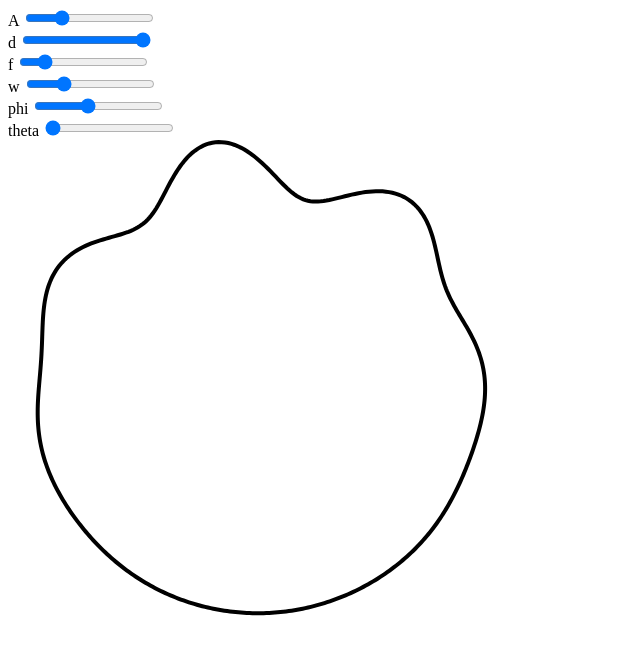
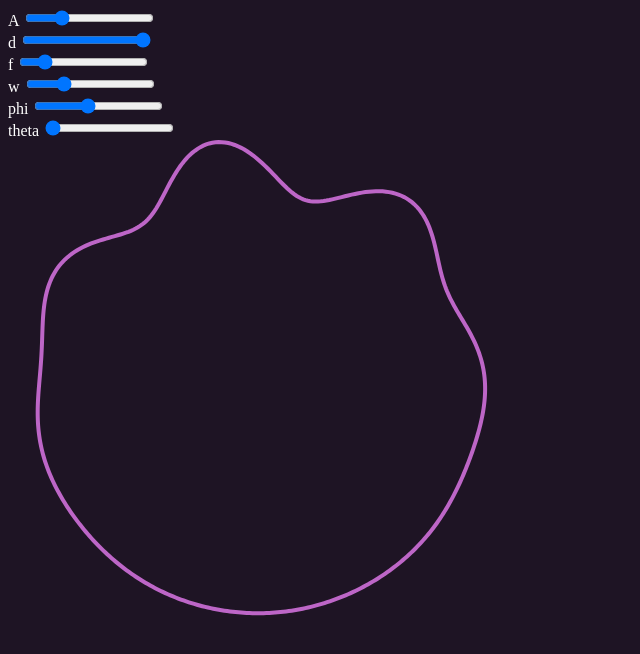
Before and after one commit to loboyd/parametric-neon, a plain HTML site: page index.html in a window 1280 px wide. Shown: the whole page, without its empty margins (0-640 px from the left). Drawn offline with Linux system fonts and the light colour scheme.

Commit message:
Add nice colors

```diff
--- a/index.html
+++ b/index.html
@@ -6,6 +6,11 @@
   <script defer src="script.js"></script>
   <style>
     /* Add your CSS here */
+    body {
+        background: hsl(276, 29%, 11%);
+        color: white;
+    }
+
     #params {
         display: flex;
         flex-direction: column;
--- a/script.js
+++ b/script.js
@@ -13,7 +13,7 @@ document.addEventListener('DOMContentLoaded', function() {
 
         const pathString = generatePathFromParams(A, d, f, w, phi, theta);
 
-        svg.innerHTML = `<path d="${pathString}" stroke="black" fill="none" stroke-width="4"/>`;
+        svg.innerHTML = `<path d="${pathString}" stroke="hsl(294, 46%, 59%)" fill="none" stroke-width="4"/>`;
     }
 
     param1.addEventListener('input', updateSVG);
```
